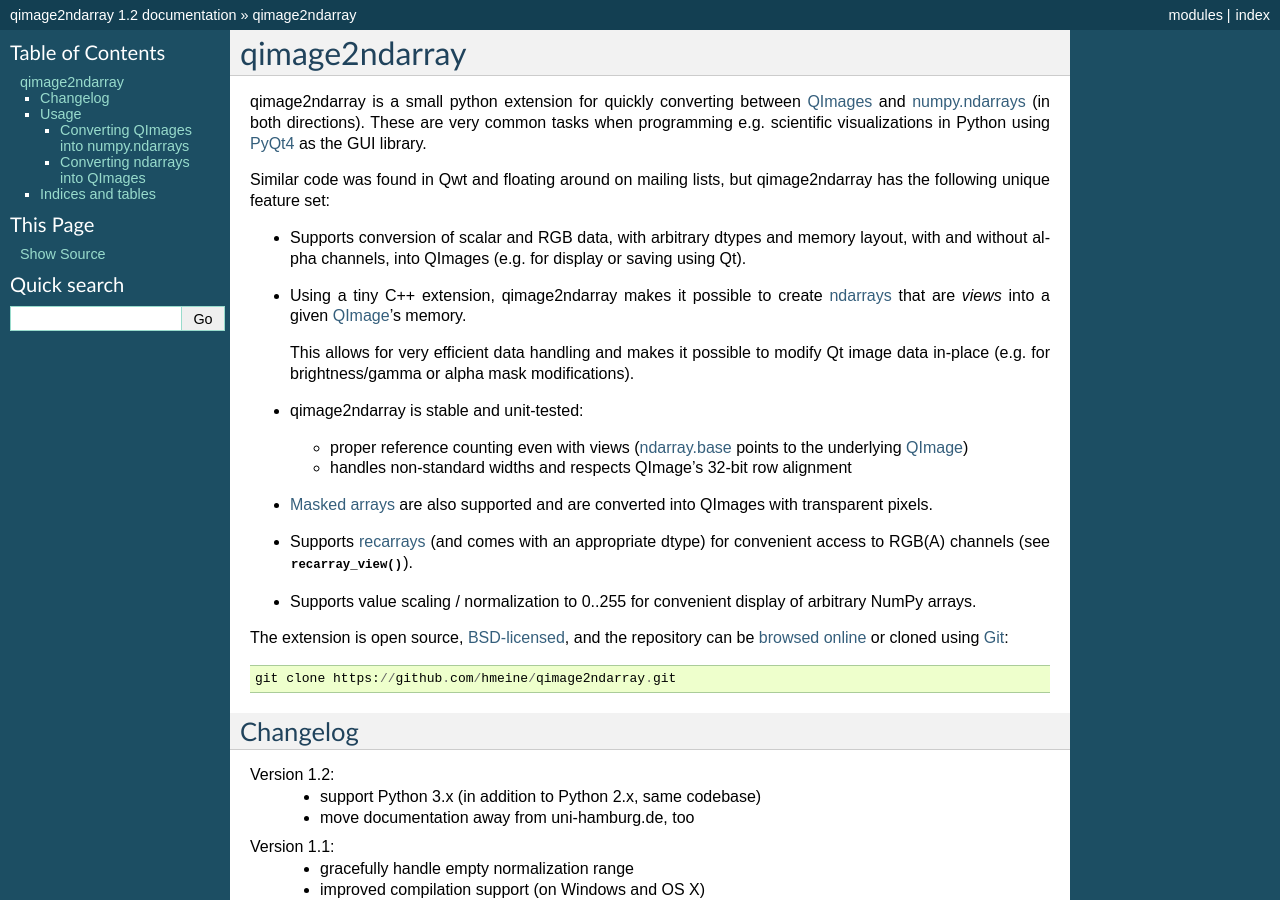
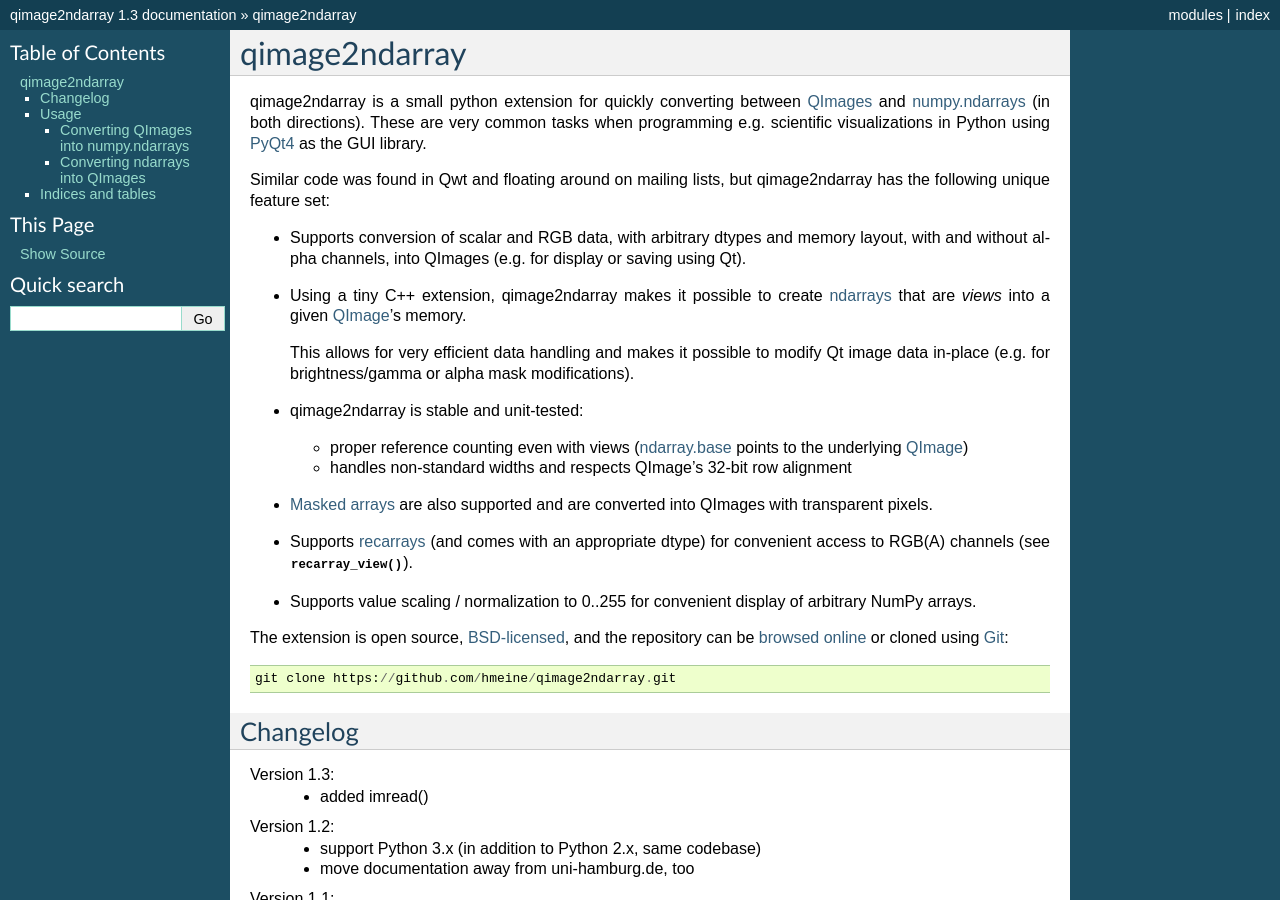
Before and after one commit to hmeine/qimage2ndarray, a Sphinx documentation site: the page built from doc/index.rst, in a window 1280 px wide and 900 px high. Built offline with Sphinx 7.4.7, drawn with Linux system fonts in a browser that asks for light colours; some of the changed text lies outside the part shown.

Commit message:
add version note to imread(), ChangeLog

```diff
--- a/doc/index.rst
+++ b/doc/index.rst
@@ -52,6 +52,9 @@
 
 Changelog
 =========
+
+Version 1.3:
+  - added imread()
 
 Version 1.2:
   - support Python 3.x (in addition to Python 2.x, same codebase)
--- a/qimage2ndarray/__init__.py
+++ b/qimage2ndarray/__init__.py
@@ -10,7 +10,7 @@
 else:
     from .qimageview import qimageview as _qimageview
 
-__version__ = "1.2"
+__version__ = "1.3"
 
 if _sys.byteorder == 'little':
     _bgra = (0, 1, 2, 3)
@@ -324,6 +324,8 @@
 
     For grayscale images, return 2D array (even if it comes from a 32-bit
     representation; this is a consequence of the QImage API).
+
+    This function has been added in version 1.3.
     """
     qImage = _qt.QImage(filename)
     if qImage.isGrayscale():
```
